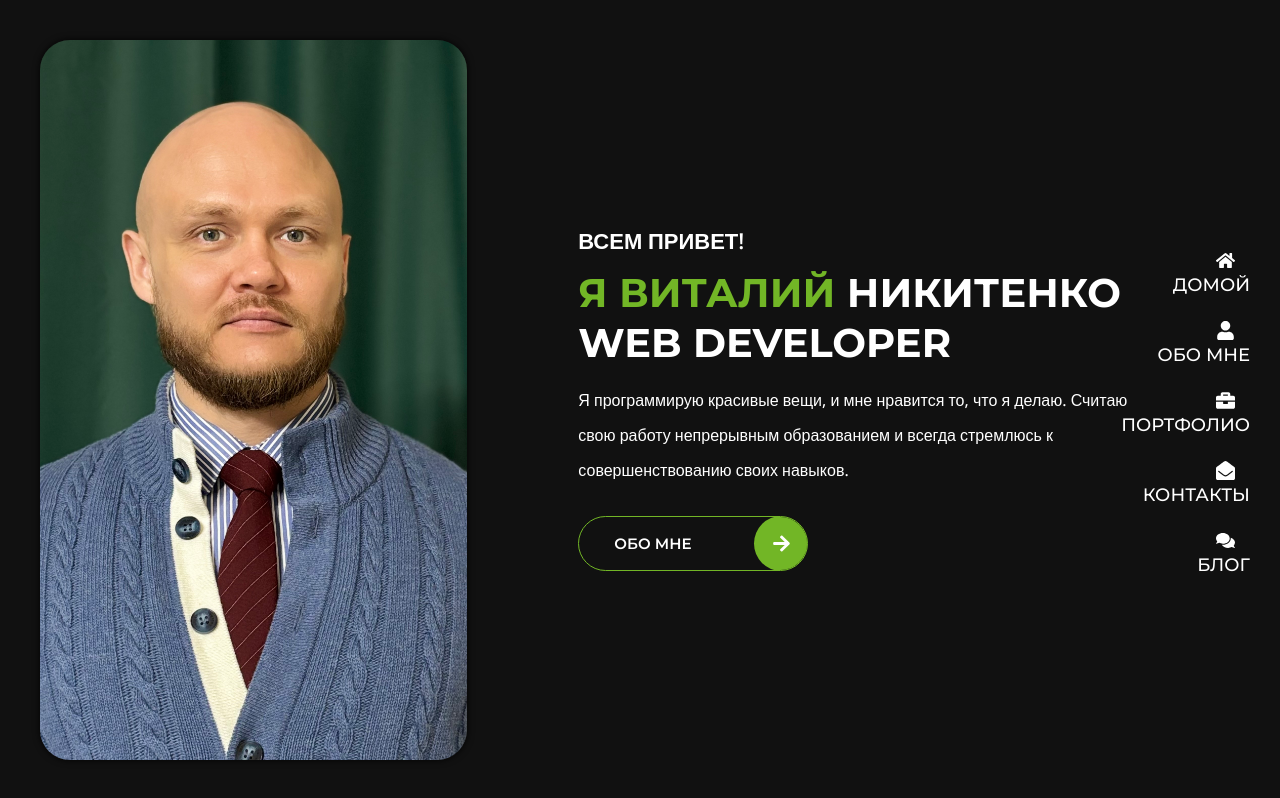
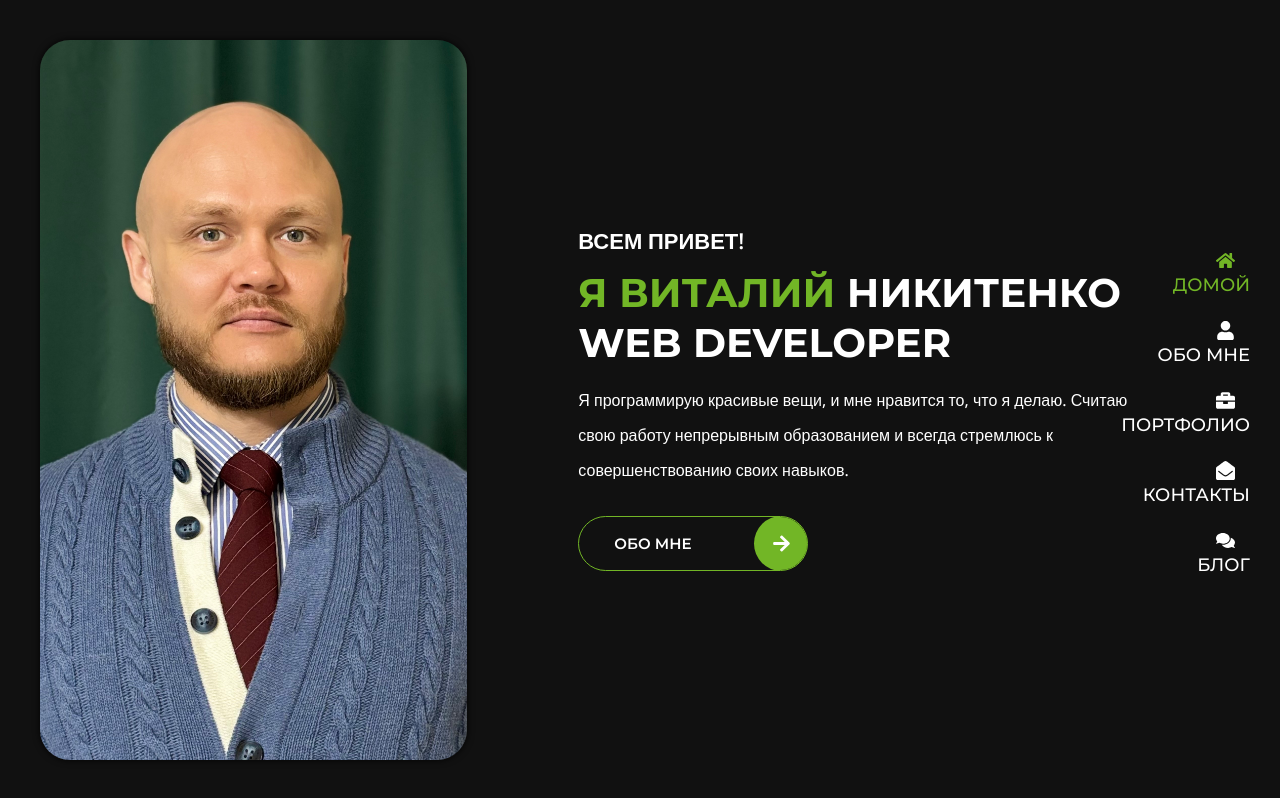
Before and after one commit to nikitenkovit/portfolio-new, a Next.js app: page / in a window 1280 px wide. Built offline with nearby package versions, Linux system fonts and the light colour scheme.

Commit message:
Добавит акцентный цвет лоя активной ссылки в меню

```diff
--- a/app/components/menu/menu-item.module.scss
+++ b/app/components/menu/menu-item.module.scss
@@ -53,7 +53,7 @@
 			background-color: $primary-accent-color;
 		}
 
-		&.active {
+		& .active {
 			background-color: $primary-accent-color;
 		}
 	}
@@ -63,9 +63,18 @@
 	right: 27px;
 	border-radius: 30px 0 0 30px;
 	opacity: 1;
+	color: $white-color;
+
+	svg {
+		fill: $white-color;
+	}
 }
 
-.active {
+.link:hover svg {
+	fill: $white-color;
+}
+
+.active .title {
 	color: $primary-accent-color;
 
 	&:visited {
@@ -73,10 +82,22 @@
 	}
 
 	@media (min-width: $breakpoint-desktop) {
-		color: $white-color;
+		&:visited {
+			color: $primary-accent-color;
+		}
+	}
+}
 
+.active svg {
+	fill: $primary-accent-color;
+
+	&:visited {
+		fill: $primary-accent-color;
+	}
+
+	@media (min-width: $breakpoint-desktop) {
 		&:visited {
-			color: $white-color;
+			fill: $primary-accent-color;
 		}
 	}
 }
```
